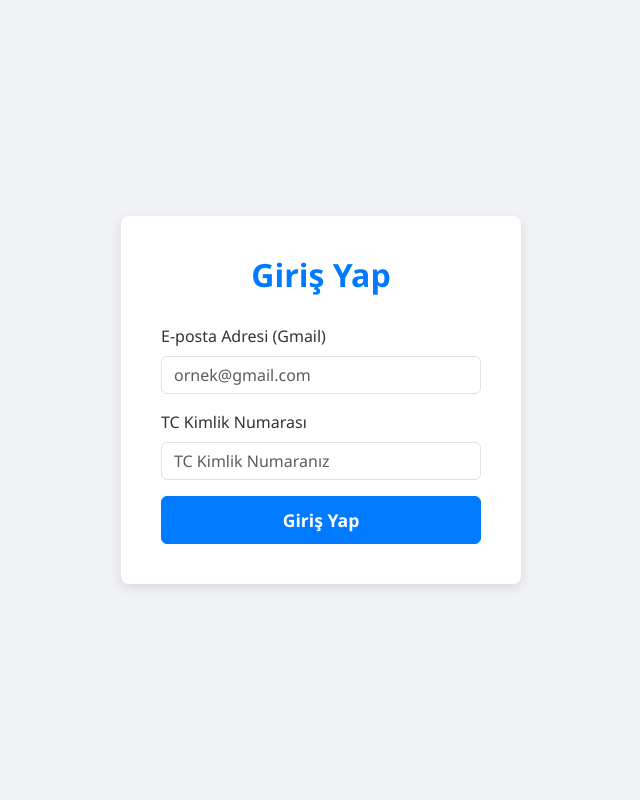
After one commit to mavitilki01/Bus_Company_Web_Site, a PHP site: page /login.php in a window 1280 px wide. The commit adds this page. Shown: the whole page, without its empty margins (319-959 px from the left). Run offline with PHP 8.4, Linux system fonts and the light colour scheme.

Commit message:
login eklendi

```diff
--- /dev/null
+++ b/login.php
@@ -0,0 +1,126 @@
+<?php
+session_start(); // Oturumu başlat
+$login_error = ''; // Hata mesajı için değişken
+
+if ($_SERVER["REQUEST_METHOD"] == "POST") {
+    // Form gönderildiyse
+    $email = htmlspecialchars(trim($_POST['email'])); // Güvenlik için temizle
+    $tc_kimlik = htmlspecialchars(trim($_POST['tc_kimlik'])); // Güvenlik için temizle
+
+    // --- Örnek Kullanıcı Bilgileri (Gerçek uygulamada veritabanından çekilmelidir) ---
+    // Bu kısım, kimlik doğrulaması için manuel olarak belirlenmiş kullanıcıları içerir.
+    // Güvenlik Uyarısı: Gerçek bir sistemde bu bilgiler veritabanında saklanmalı
+    // ve TC Kimlik Numarası gibi hassas veriler asla düz metin olarak tutulmamalıdır.
+    $valid_users = [
+        [
+            'email' => 'kullanici1@gmail.com',
+            'tc_kimlik' => '11111111111'
+        ],
+        [
+            'email' => 'kullanici2@gmail.com',
+            'tc_kimlik' => '22222222222'
+        ]
+    ];
+    // --- Örnek Kullanıcı Bilgileri Sonu ---
+
+    $is_authenticated = false;
+    foreach ($valid_users as $user) {
+        if ($user['email'] === $email && $user['tc_kimlik'] === $tc_kimlik) {
+            $is_authenticated = true;
+            break;
+        }
+    }
+
+    if ($is_authenticated) {
+        // Başarılı giriş
+        $_SESSION['logged_in'] = true; // Oturum değişkenini ayarla
+        $_SESSION['user_email'] = $email; // Kullanıcı e-postasını oturuma kaydet
+        header("Location: welcome.php"); // Başarılı giriş sonrası yönlendirme sayfası (bu sayfayı da oluşturmanız gerekir)
+        exit();
+    } else {
+        // Başarısız giriş
+        $login_error = "E-posta veya TC Kimlik Numarası hatalı!";
+    }
+}
+?>
+<!DOCTYPE html>
+<html lang="tr">
+<head>
+    <meta charset="UTF-8">
+    <meta name="viewport" content="width=device-width, initial-scale=1.0">
+    <title>Otobüs Firması - Giriş</title>
+    <link href="https://cdn.jsdelivr.net/npm/bootstrap@5.3.3/dist/css/bootstrap.min.css" rel="stylesheet" integrity="sha384-QWTKZyjpPEjISv5WaRU9OFeRpok6YctnYmDr5pNlyT2bRjXh0JMhjY6hW+ALEwIH" crossorigin="anonymous">
+    <style>
+        body {
+            font-family: 'Segoe UI', Tahoma, Geneva, Verdana, sans-serif;
+            background-color: #f0f2f5;
+            display: flex;
+            justify-content: center;
+            align-items: center;
+            min-height: 100vh;
+            margin: 0;
+        }
+        .login-container {
+            background-color: #fff;
+            padding: 40px;
+            border-radius: 8px;
+            box-shadow: 0 4px 12px rgba(0, 0, 0, 0.1);
+            width: 100%;
+            max-width: 400px;
+        }
+        .login-container h2 {
+            color: #007bff;
+            font-weight: 700;
+            margin-bottom: 30px;
+            text-align: center;
+        }
+        .form-label {
+            font-weight: 500;
+            color: #333;
+        }
+        .btn-primary {
+            background-color: #007bff;
+            border-color: #007bff;
+            width: 100%;
+            padding: 10px;
+            font-size: 1.1rem;
+            font-weight: 600;
+        }
+        .btn-primary:hover {
+            background-color: #0056b3;
+            border-color: #0056b3;
+        }
+        .alert {
+            margin-top: 20px;
+            text-align: center;
+        }
+    </style>
+</head>
+<body>
+
+    <div class="login-container">
+        <h2>Giriş Yap</h2>
+        <?php
+        // Hata mesajı varsa göster
+        if ($login_error) {
+            echo '<div class="alert alert-danger" role="alert">' . $login_error . '</div>';
+        }
+        ?>
+        <form action="login.php" method="POST">
+            <div class="mb-3">
+                <label for="email" class="form-label">E-posta Adresi (Gmail)</label>
+                <input type="email" class="form-control" id="email" name="email" required placeholder="ornek@gmail.com"
+                       value="<?php echo isset($email) ? htmlspecialchars($email) : ''; ?>">
+            </div>
+            <div class="mb-3">
+                <label for="tc_kimlik" class="form-label">TC Kimlik Numarası</label>
+                <input type="text" class="form-control" id="tc_kimlik" name="tc_kimlik" pattern="\d{11}" title="Lütfen 11 haneli TC Kimlik numaranızı girin." required placeholder="TC Kimlik Numaranız" maxlength="11"
+                       value="<?php echo isset($tc_kimlik) ? htmlspecialchars($tc_kimlik) : ''; ?>">
+            </div>
+            <button type="submit" class="btn btn-primary">Giriş Yap</button>
+        </form>
+    </div>
+
+    <script src="https://cdn.jsdelivr.net/npm/bootstrap@5.3.3/dist/js/bootstrap.bundle.min.js" integrity="sha384-YvpcrYf0tY3lHB60NNkmXc5s9fDVZLESaAA55NDzOxhy9GkcIdslK1eN7N6jIeHz" crossorigin="anonymous"></script>
+</body>
+</html>
```
Also changed, not shown: sorular.php (+12 -2 lines).
